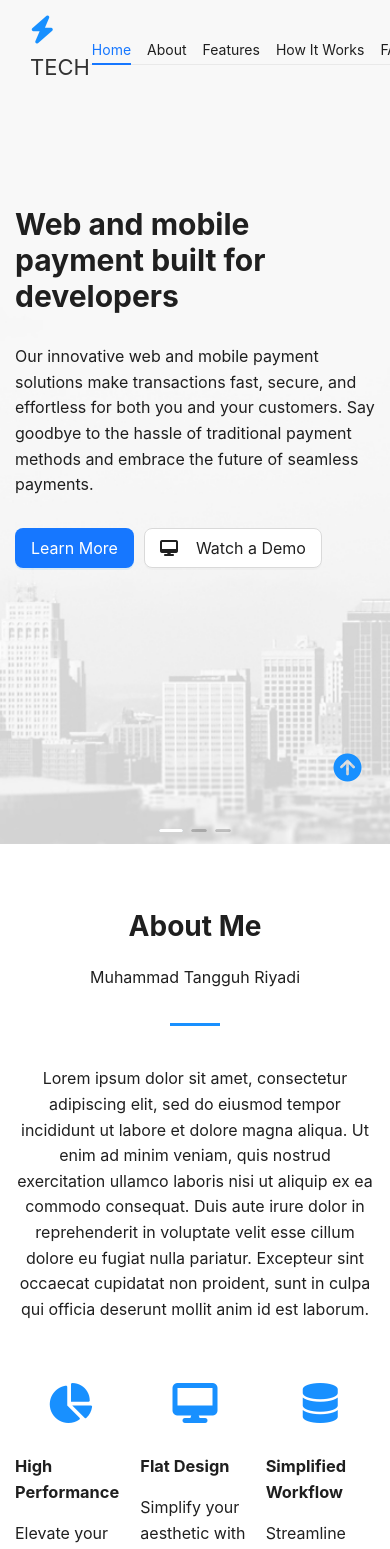
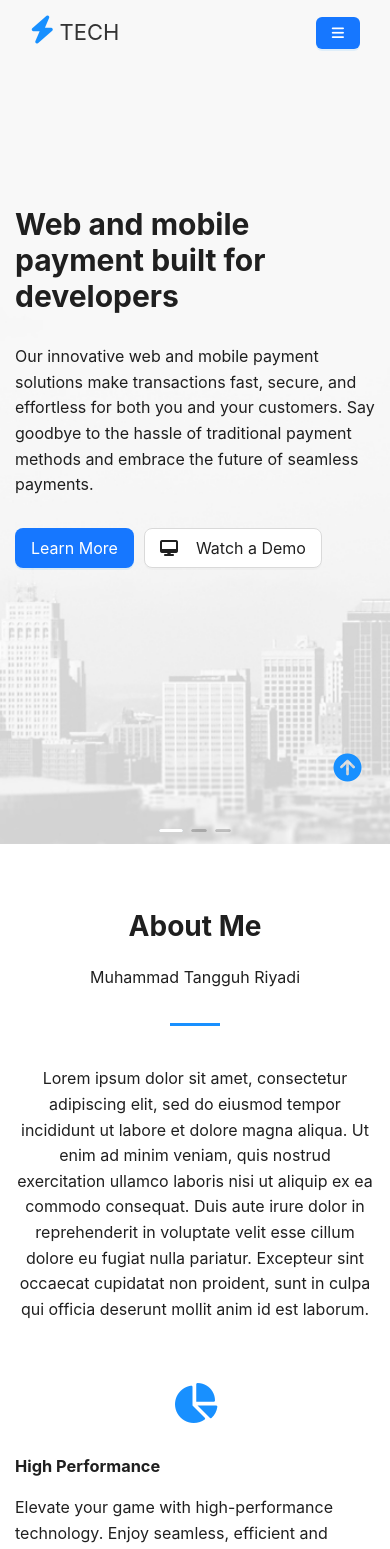
Before and after one commit to tangguhriyadi/fe-portfolio, a React (Create React App) app: page / in a window 390 px wide. Shown: the top 1549 px of the page. Built offline with nearby package versions, Linux system fonts and the light colour scheme.

Commit message:
responsive !

```diff
--- a/package.json
+++ b/package.json
@@ -18,6 +18,7 @@
     "react-dom": "18.2.0",
     "react-query": "^3.39.3",
     "react-redux": "^8.0.5",
+    "react-responsive": "^9.0.2",
     "react-router-dom": "^6.8.1",
     "react-scripts": "3.4.1",
     "redux": "^4.2.1",
--- a/src/App.css
+++ b/src/App.css
@@ -479,4 +479,13 @@ responsive
   .mobileHidden {
     display: none;
   }
+  :where(.css-dev-only-do-not-override-j0nf2s).ant-anchor-wrapper:not(.ant-anchor-horizontal) .ant-anchor::before {
+    position: absolute;
+    left: 0;
+    top: 0;
+    height: 100%;
+    border-inline-start: 2px solid rgba(5, 5, 5, 0.06);
+    content: " ";
+    opacity: 1 !important;
+  }
 }
--- a/src/components/common/AppHeader.tsx
+++ b/src/components/common/AppHeader.tsx
@@ -1,17 +1,45 @@
-import React from "react";
-import { Anchor } from 'antd';
+import React, { useState } from "react";
+import { Anchor, Button, Drawer } from "antd";
+import { useMediaQuery } from "react-responsive";
 
-const AppHeader = () => {
-  const contentHeader = ["Hero", "About", "Features", "How It Works", "FAQ", "Pricing", "Contact"];
+const AppHeader: React.FC = () => {
+  const [open, setOpen] = useState(false);
+
+  const showDrawer = () => {
+    setOpen(true);
+  };
+
+  const onClose = () => {
+    setOpen(false);
+  };
+  const contentHeader = [
+    "Hero",
+    "About",
+    "Features",
+    "How It Works",
+    "FAQ",
+    "Pricing",
+    "Contact",
+  ];
+
+  const isDesktop = useMediaQuery({ query: "(min-width: 767px)" });
+  const isMobile = useMediaQuery({ query: "(max-width: 767px)" });
   return (
     <div className="container-fluid">
       <div className="header">
         <div className="logo">
           <i className="fas fa-bolt"></i>
-          <a href="https://www.google.com" target="_blank" rel="noopener noreferrer">TECH</a>
+          <a
+            href="https://www.google.com"
+            target="_blank"
+            rel="noopener noreferrer"
+          >
+            TECH
+          </a>
         </div>
+
+        {isDesktop && (
           <Anchor
-
             affix={false}
             direction="horizontal"
             items={contentHeader.map((i) => {
@@ -19,10 +47,37 @@ const AppHeader = () => {
               return {
                 key,
                 href: `#${key}`,
-            title:i === "Hero" ? "Home" : i
+                title: i === "Hero" ? "Home" : i,
               };
             })}
           />
+        )}
+
+        {isMobile && (
+          <>
+            <Button type="primary" onClick={showDrawer}>
+              <i className="fas fa-bars"></i>
+            </Button>
+            <Drawer
+              placement="right"
+              onClose={onClose}
+              open={open}
+            >
+              <Anchor
+
+                direction="vertical"
+                items={contentHeader.map((i) => {
+                  const key = i.toLocaleLowerCase();
+                  return {
+                    key,
+                    href: `#${key}`,
+                    title: i === "Hero" ? "Home" : i,
+                  };
+                })}
+              />
+            </Drawer>
+          </>
+        )}
       </div>
     </div>
   );
--- a/src/components/home/AppAbout.tsx
+++ b/src/components/home/AppAbout.tsx
@@ -54,7 +54,7 @@ const AppAbout: React.FC = () => {
         </div>
         <Row gutter={[16, 16]}>
           {items.map((item) => (
-            <Col span={8} key={item.key}>
+            <Col key={item.key} md={{span:8}} >
               <div className="content">
                 <div className="icon">{item.icon}</div>
               </div>
```
Also changed, not shown: 1 other file (tests, documents, lock files or other folders). Lines whose indentation alone changed are shown as unchanged.
